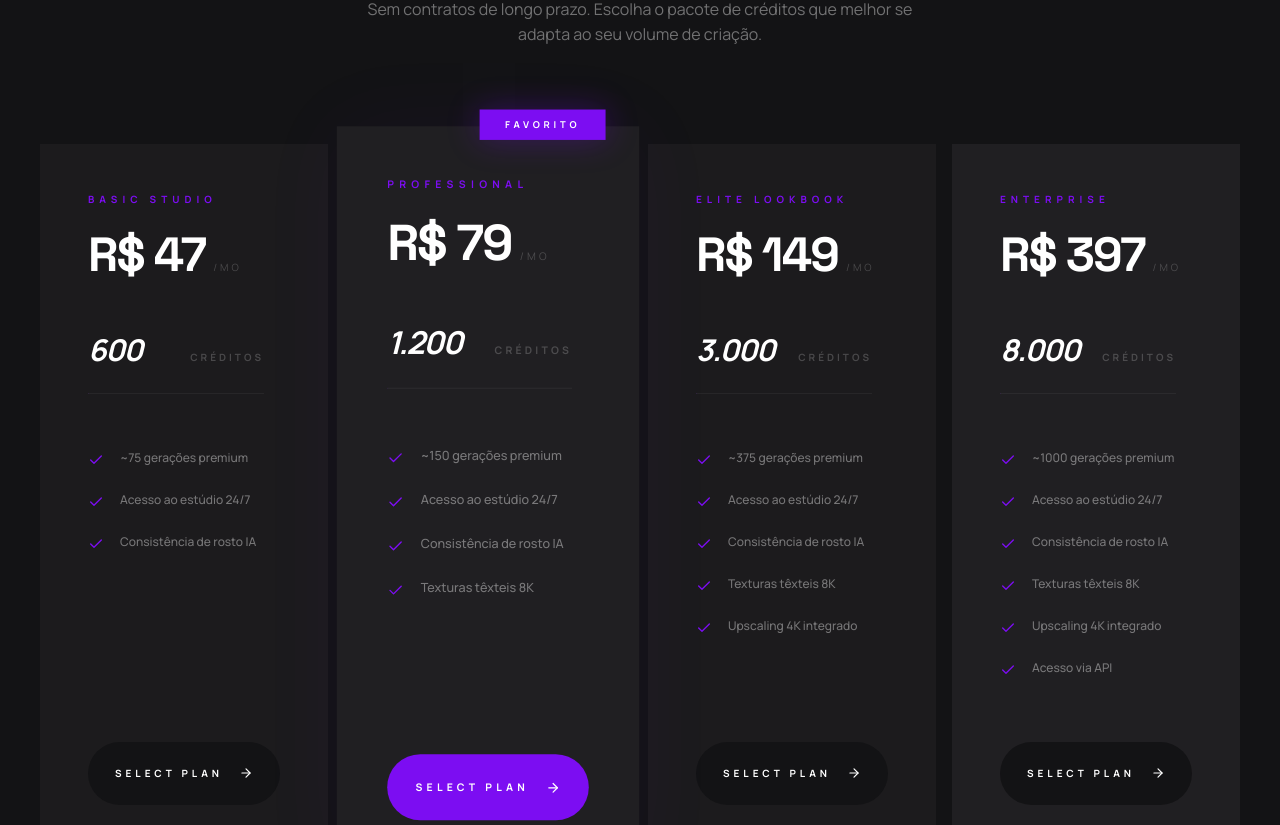
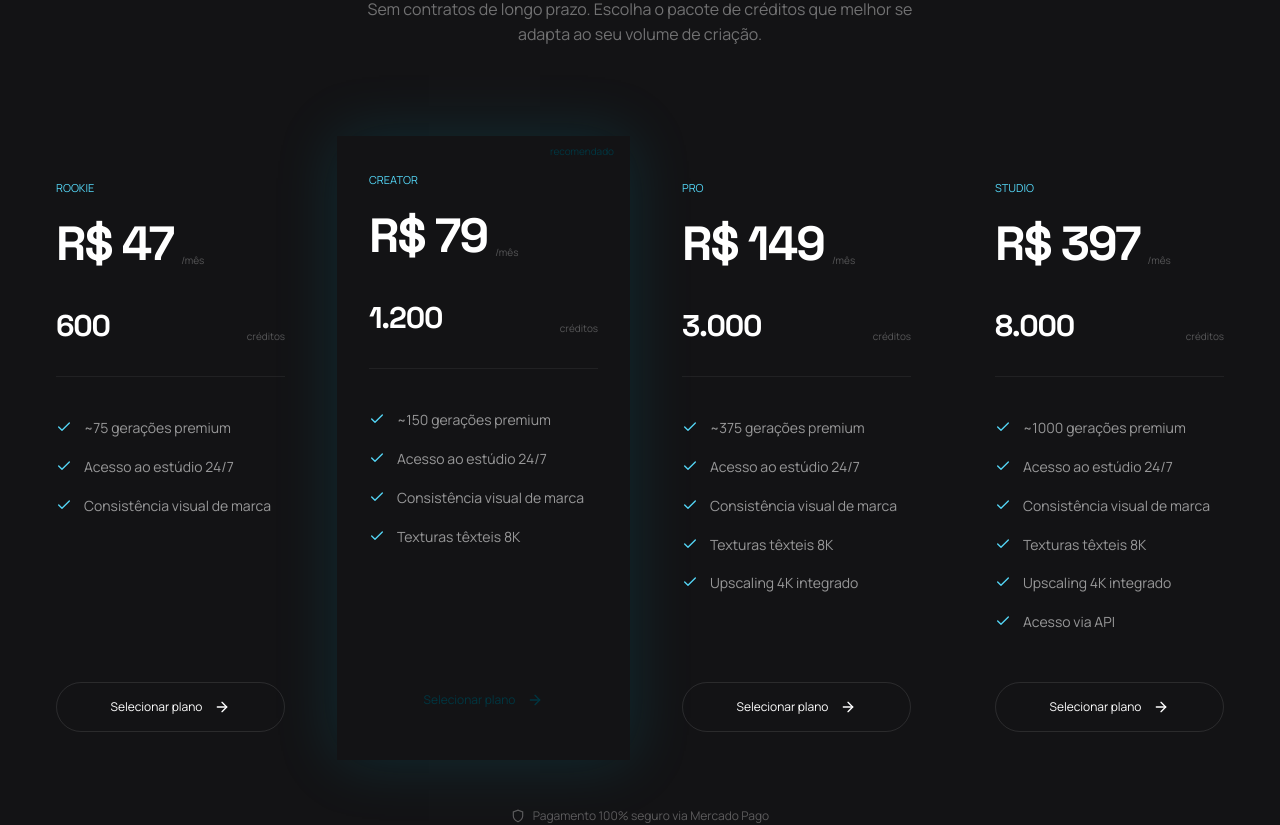
Before and after one commit to ronnyads/revivai, a Next.js app: page / in a window 1280 px wide. Shown: the part 4990-5815 px from the top of the page. Built offline with nearby package versions, Linux system fonts and the light colour scheme; no server answers.

Commit message:
fix: restore Kirvano payment links and update plan names (Rookie/Creator/Pro/Studio)

```diff
--- a/src/components/landing/PricingCards.tsx
+++ b/src/components/landing/PricingCards.tsx
@@ -1,151 +1,95 @@
 'use client'
-import { useState } from 'react'
-import { useRouter } from 'next/navigation'
-import { Check, ArrowRight } from 'lucide-react'
+
+import { ArrowRight, Check } from 'lucide-react'
+
+const KIRVANO_LINKS: Record<string, string> = {
+  starter: 'https://pay.kirvano.com/742d82bb-2ce1-4db6-88e6-f7da3a56897d',
+  popular: 'https://pay.kirvano.com/643c2622-c454-4dc5-a85e-da2276b7d944',
+  pro:     'https://pay.kirvano.com/781f1a63-1608-4fcf-be7c-cc1cf1680348',
+  agency:  'https://pay.kirvano.com/bb19dade-47d9-4801-ac48-8a4b05bd4367',
+}
 
 const STUDIO_PLANS = [
-  {
-    id: 'starter',
-    name: 'BASIC STUDIO',
-    price: 47,
-    base: 500,
-    bonus: 100,
-    popular: false,
-    perks: ['Gerações HD', 'Modelos Padrão'],
-  },
-  {
-    id: 'popular',
-    name: 'PROFESSIONAL',
-    price: 79,
-    base: 1000,
-    bonus: 200,
-    popular: true,
-    perks: ['Texturas 8K', 'Consistência de Marca'],
-  },
-  {
-    id: 'pro',
-    name: 'ELITE LOOKBOOK',
-    price: 149,
-    base: 2500,
-    bonus: 500,
-    popular: false,
-    perks: ['Upscaling 4K Ultra', 'Presets de Moda'],
-  },
-  {
-    id: 'agency',
-    name: 'ENTERPRISE',
-    price: 397,
-    base: 7000,
-    bonus: 1000,
-    popular: false,
-    perks: ['White Label', 'Suporte VIP'],
-  },
-]
+  { id: 'starter', name: 'ROOKIE',   price: 47,    base: 500,  bonus: 100,  highlight: false },
+  { id: 'popular', name: 'CREATOR',  price: 79.90, base: 1000, bonus: 200,  highlight: true  },
+  { id: 'pro',     name: 'PRO',      price: 149,   base: 2500, bonus: 500,  highlight: false },
+  { id: 'agency',  name: 'STUDIO',   price: 397,   base: 7000, bonus: 1000, highlight: false },
+] as const
 
 function planFeatures(base: number, bonus: number, id: string) {
   const total = base + bonus
-  const baseFeatures = [
-    `~${Math.floor(total / 8)} gerações premium`,
-    'Acesso ao estúdio 24/7',
-    'Consistência de rosto IA',
-  ]
+  const items = [`~${Math.floor(total / 8)} gerações premium`, 'Acesso ao estúdio 24/7', 'Consistência visual de marca']
 
-  if (id === 'popular' || id === 'pro' || id === 'agency') {
-    baseFeatures.push('Texturas têxteis 8K')
-  }
+  if (id === 'popular' || id === 'pro' || id === 'agency') items.push('Texturas têxteis 8K')
+  if (id === 'pro' || id === 'agency') items.push('Upscaling 4K integrado')
+  if (id === 'agency') items.push('Acesso via API')
 
-  if (id === 'pro' || id === 'agency') {
-    baseFeatures.push('Upscaling 4K integrado')
-  }
-
-  if (id === 'agency') {
-    baseFeatures.push('Acesso via API')
-  }
-
-  return baseFeatures
+  return items
 }
 
 type Prices = Record<string, { price: number }>
 
 export default function PricingCards({ prices }: { prices: Prices }) {
-  const router = useRouter()
-  const [loading, setLoading] = useState<string | null>(null)
-
-  const handleCheckout = (planId: string) => {
-    setLoading(planId)
-    router.push(`/checkout?plan=${planId}`)
-  }
-
   return (
-    <div className="max-w-7xl mx-auto px-4">
-      <div className="grid grid-cols-1 sm:grid-cols-2 lg:grid-cols-4 gap-4">
-        {STUDIO_PLANS.map((plan, i) => {
+    <div className="mx-auto max-w-7xl">
+      <div className="grid grid-cols-1 gap-5 lg:grid-cols-4">
+        {STUDIO_PLANS.map((plan) => {
           const price = prices[plan.id]?.price ?? plan.price
           const features = planFeatures(plan.base, plan.bonus, plan.id)
+
           return (
-            <div
+            <article
               key={plan.id}
-              className={`relative flex flex-col p-12 group transition-all duration-1000 cursor-default ${
-                plan.popular
-                  ? 'tonal-layer-2 scale-[1.05] z-10 shadow-[0_0_80px_rgba(124,13,242,0.05)]'
-                  : i % 2 === 0 ? 'tonal-layer-1' : 'tonal-layer-2'
+              className={`panel-card relative flex flex-col overflow-hidden px-8 py-9 transition-transform duration-500 ${
+                plan.highlight ? 'translate-y-[-8px] shadow-[0_0_60px_rgba(0,173,204,0.16)]' : ''
               }`}
             >
-              <div className="absolute inset-0 bg-[#7C0DF2]/5 opacity-0 group-hover:opacity-100 transition-opacity duration-1000 pointer-events-none" />
-
-              {plan.popular && (
-                <div className="absolute -top-4 right-8">
-                  <span className="bg-[#7C0DF2] text-white text-[9px] font-bold uppercase tracking-[0.4em] px-6 py-2 shadow-[0_0_30px_rgba(124,13,242,0.3)]">
-                    FAVORITO
-                  </span>
+              {plan.highlight && (
+                <div className="absolute right-0 top-0 bg-cyan-gradient px-4 py-2 font-label text-[10px] text-[#003641]">
+                  recomendado
                 </div>
               )}
 
-              <div className="mb-14">
-                <h3 className="text-[10px] font-bold uppercase tracking-[0.5em] text-[#7C0DF2] mb-6">{plan.name}</h3>
-                <div className="flex items-baseline gap-2">
-                  <span className="text-5xl font-bold font-display text-white">R$ {price.toFixed(0)}</span>
-                  <span className="text-[10px] text-white/20 uppercase tracking-[0.3em] font-sans">/mo</span>
+              <div className="mb-10">
+                <p className="font-label text-[11px] text-[#54D6F6]">{plan.name}</p>
+                <div className="mt-6 flex items-end gap-2">
+                  <span className="font-display text-5xl font-bold text-white">R$ {price.toFixed(0)}</span>
+                  <span className="font-label text-[10px] text-white/28">/mês</span>
                 </div>
               </div>
 
-              <div className="mb-14 flex flex-col gap-1 pr-4">
-                <div className="flex justify-between items-end">
-                   <span className="text-3xl font-bold text-white tracking-tighter leading-none italic">
-                     {(plan.base + plan.bonus).toLocaleString('pt-BR')}
-                   </span>
-                   <span className="text-[10px] font-bold text-white/20 uppercase tracking-[0.3em]">créditos</span>
-                </div>
-                <div className="h-px w-full bg-white/5 mt-6 relative overflow-hidden">
-                   <div className="absolute inset-0 bg-[#7C0DF2] w-1/3 opacity-30 transform -translate-x-full group-hover:translate-x-[200%] transition-transform duration-2000 ease-in-out" />
+              <div className="mb-10 border-b border-white/6 pb-8">
+                <div className="flex items-end justify-between gap-4">
+                  <span className="font-display text-3xl font-bold tracking-tight text-white">
+                    {(plan.base + plan.bonus).toLocaleString('pt-BR')}
+                  </span>
+                  <span className="font-label text-[10px] text-white/28">créditos</span>
                 </div>
               </div>
 
-              <ul className="space-y-6 mb-16 flex-grow">
-                {features.map((f) => (
-                  <li key={f} className="flex items-start gap-4 text-xs font-medium text-white/40 group-hover:text-white/70 transition-colors">
-                    <Check size={16} className="text-[#7C0DF2] shrink-0 mt-0.5" />
-                    {f}
+              <ul className="mb-12 flex flex-1 flex-col gap-4">
+                {features.map((feature) => (
+                  <li key={feature} className="flex items-start gap-3 text-sm leading-relaxed text-white/56">
+                    <Check size={16} className="mt-0.5 shrink-0 text-[#54D6F6]" />
+                    <span>{feature}</span>
                   </li>
                 ))}
               </ul>
 
-              <button
-                onClick={() => handleCheckout(plan.id)}
-                disabled={loading === plan.id}
-                className={`group/btn relative w-full py-6 text-[10px] font-bold uppercase tracking-[0.4em] transition-all duration-700 overflow-hidden flex items-center justify-center gap-4 rounded-full ${
-                  plan.popular
-                    ? 'bg-[#7C0DF2] text-white hover:bg-white hover:text-[#131313]'
-                    : 'tonal-layer-0 text-white hover:bg-white hover:text-[#131313]'
+              <a
+                href={KIRVANO_LINKS[plan.id]}
+                target="_blank"
+                rel="noopener noreferrer"
+                className={`flex items-center justify-center gap-3 rounded-full px-5 py-4 font-label text-xs transition-all duration-300 ${
+                  plan.highlight
+                    ? 'bg-cyan-gradient text-[#003641] hover:-translate-y-0.5'
+                    : 'border border-white/10 text-white hover:border-[#54D6F6]/30 hover:bg-white/5'
                 }`}
               >
-                {loading === plan.id ? 'PROCESSING...' : (
-                  <>
-                    SELECT PLAN <ArrowRight size={14} className="group-hover/btn:translate-x-3 transition-transform duration-700" />
-                  </>
-                )}
-              </button>
-            </div>
+                Selecionar plano
+                <ArrowRight size={16} />
+              </a>
+            </article>
           )
         })}
       </div>
```
